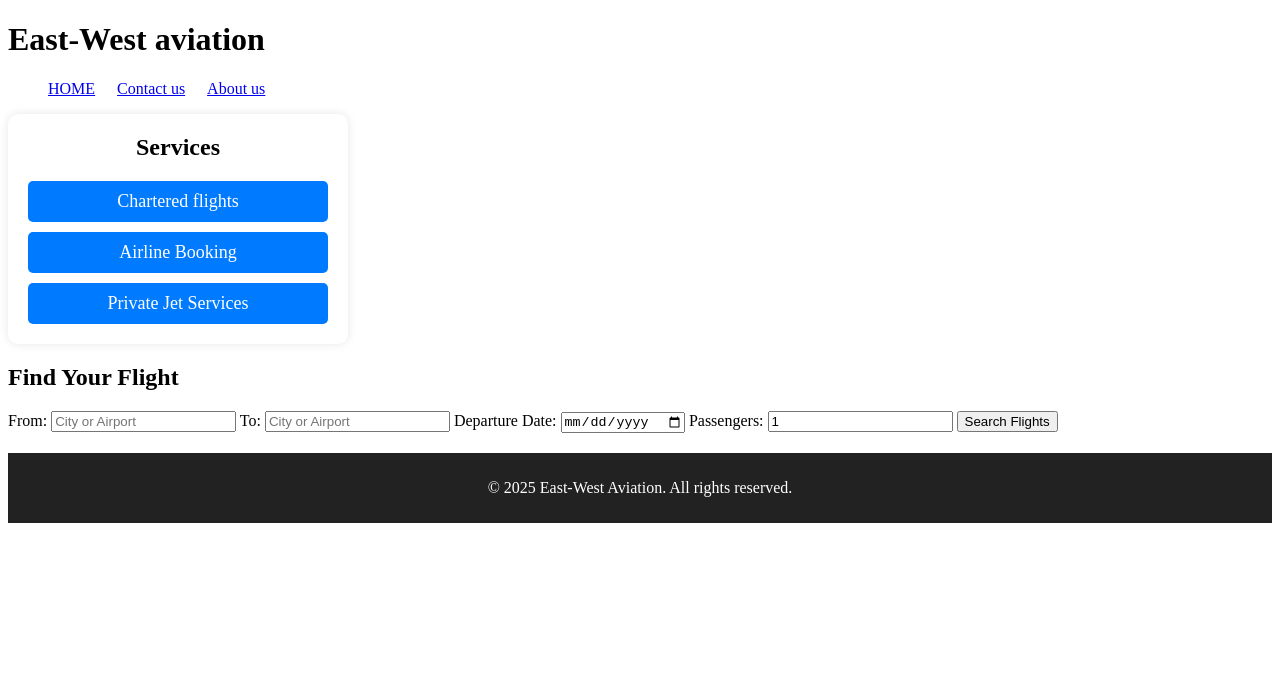
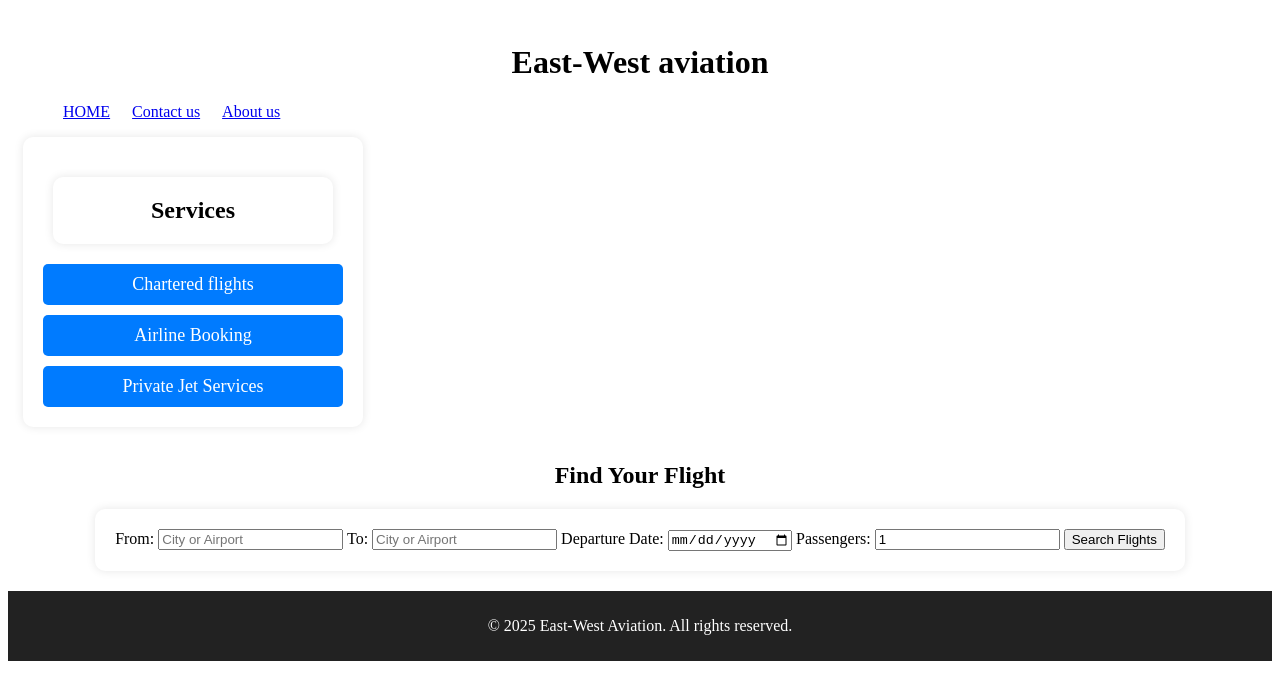
Before and after one commit to markmusonye15/East-West, a plain HTML site: page index.html in a window 1280 px wide. Drawn offline with Linux system fonts and the light colour scheme.

Commit message:
css work

```diff
--- a/css/styles.css
+++ b/css/styles.css
@@ -3,6 +3,7 @@
   flex-direction: row;
   gap: 22px;
   list-style: none;
+  text-align: center;
 }
 .main header {
   display: flex;
@@ -16,6 +17,7 @@
   box-shadow: 0 0 10px rgba(0, 0, 0, 0.1);
   text-align: center;
   width: 300px;
+  align-self: center;
 }
 .services {
   font-size: 24px;
@@ -64,3 +66,39 @@ footer {
   padding: 10px;
   margin-top: 20px;
 }
+.about,
+.mission,
+.services,
+.team {
+  width: 80%;
+  margin: 20px auto;
+  background: white;
+  padding: 20px;
+  border-radius: 10px;
+  box-shadow: 0px 0px 10px rgba(0, 0, 0, 0.1);
+  text-align: center;
+}
+.services ul {
+  list-style: none;
+  padding: 0;
+}
+.booking {
+  text-align: center;
+  margin: 20px;
+}
+
+.booking form {
+  display: inline-block;
+  background: white;
+  padding: 20px;
+  border-radius: 10px;
+  box-shadow: 0px 0px 10px rgba(0, 0, 0, 0.1);
+}
+.features {
+  text-align: center;
+  padding: 20px;
+}
+header {
+  padding: 15px;
+  text-align: center;
+}
```
